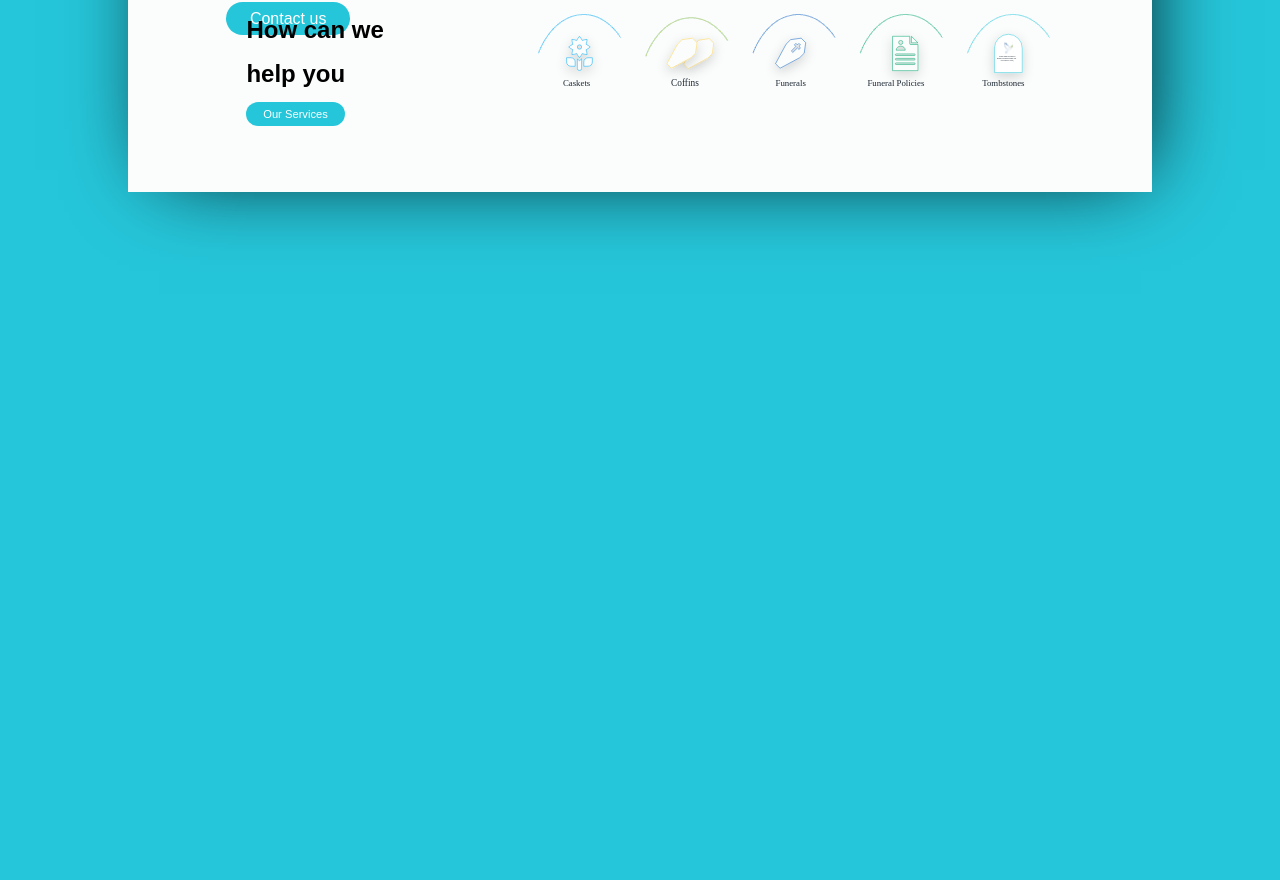
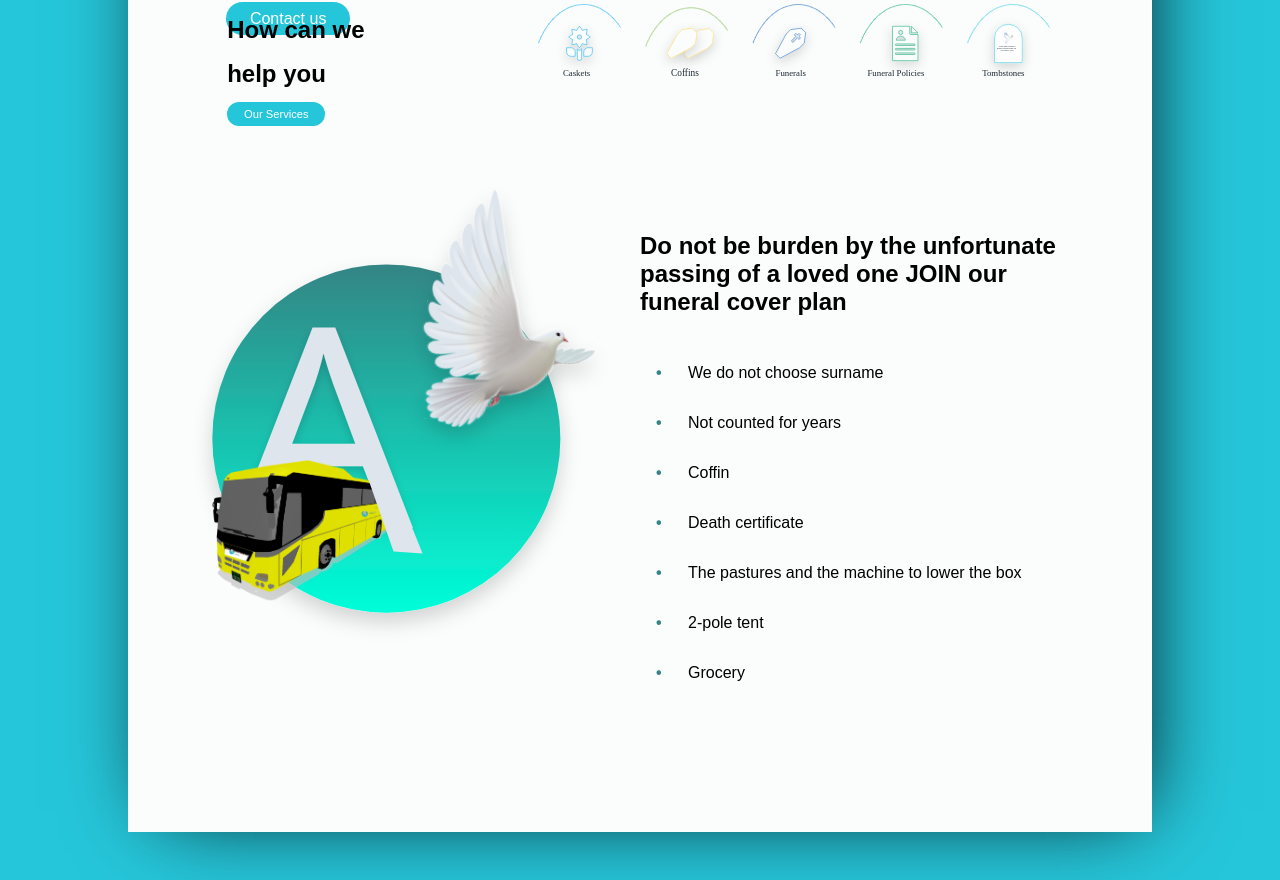
Before and after one commit to Ndu-Systems/abasha-funeral-home, an Angular app: page / in a window 1280 px wide. Shown: the part 488-1368 px from the top of the page. Before the commit the page ends 848 px from the top, so only its background shows below. Built offline with nearby package versions, Linux system fonts and the light colour scheme; a web font is replaced by a local one.

Commit message:
our benefits done

```diff
--- a/src/app/app.component.html
+++ b/src/app/app.component.html
@@ -3,11 +3,13 @@
   <section>
     <app-nav-bar></app-nav-bar>
   </section>
-
   <section>
     <app-home-page></app-home-page>
   </section>
-
   <section>
+      <app-help-you></app-help-you>
+  </section>
+  <section>
+      <app-benefits></app-benefits>
   </section>
 </div>
--- a/src/app/app.component.scss
+++ b/src/app/app.component.scss
@@ -21,6 +21,9 @@
 
     section:nth-child(3){
         height: 20vh;
+    }
 
+    section:nth-child(4){
+        height: 80vh;
     }
 }
--- a/src/app/app.routing.ts
+++ b/src/app/app.routing.ts
@@ -3,13 +3,15 @@ import { NgModule } from '@angular/core';
 import { NavBarComponent } from './nav-bar';
 import { HomePageComponent } from './home-page';
 import { HelpYouComponent } from './home-page/help-you';
+import { BenefitsComponent } from './home-page/benefits';
 
 const routes: Routes = [];
 
 export const declarations = [
   NavBarComponent,
   HomePageComponent,
-  HelpYouComponent
+  HelpYouComponent,
+  BenefitsComponent
 ];
 
 @NgModule({
--- /dev/null
+++ b/src/app/home-page/benefits/benefits.component.html
@@ -0,0 +1,30 @@
+<div class="benefits-main">
+  <div class="our-benefits">
+    <h1>
+        Do not be burden by the unfortunate passing of a loved one JOIN our funeral cover plan
+    </h1>
+    <ul>
+      <li>
+        <a href="#">We do not choose surname</a>
+      </li>
+      <li>
+        <a href="#">Not counted for years</a>
+      </li>
+      <li>
+        <a href="#">Coffin</a>
+      </li>
+      <li>
+        <a href="#">Death certificate</a>
+      </li>
+      <li>
+        <a href="#">The pastures and the machine to lower the box</a>
+      </li>
+      <li>
+        <a href="#">2-pole tent</a>
+      </li>
+      <li>
+        <a href="#">Grocery</a>
+      </li>
+    </ul>
+  </div>
+</div>
--- /dev/null
+++ b/src/app/home-page/benefits/benefits.component.scss
@@ -0,0 +1,34 @@
+$top: 10%;
+.benefits-main{
+
+    height: 100%;
+    background-image: url(../../../assets/images/benefit-bg.svg);
+    background-repeat: no-repeat;
+    background-size: 60vh;
+    background-position-x: 10%;
+
+    .our-benefits{
+        top: $top*9;
+        position: absolute;
+        left: 50%;
+        width: 35vw;
+
+        h1{
+            margin-bottom: 2rem;
+        }
+
+        ul{
+            list-style: none;
+
+           li::before {
+                content: "\2022";
+                color: #338584;
+                font-weight: bold;
+                display: inline-block;
+                width: 1em;
+                margin-left: -1em;
+                margin: 1rem;
+              }
+        }
+    }
+}
--- /dev/null
+++ b/src/app/home-page/benefits/benefits.component.ts
@@ -0,0 +1,15 @@
+import { Component, OnInit } from '@angular/core';
+
+@Component({
+  selector: 'app-benefits',
+  templateUrl: './benefits.component.html',
+  styleUrls: ['./benefits.component.scss']
+})
+export class BenefitsComponent implements OnInit {
+
+  constructor() { }
+
+  ngOnInit() {
+  }
+
+}
--- /dev/null
+++ b/src/app/home-page/benefits/index.ts
@@ -0,0 +1 @@
+export * from './benefits.component'
--- a/src/app/home-page/help-you/help-you.component.scss
+++ b/src/app/home-page/help-you/help-you.component.scss
@@ -1,7 +1,7 @@
 $top : 10%;
 
 .help-main{
-
+    top: $top;
     height: 100%;
     background-image: url(../../../assets/images/help-bg.svg);
     background-repeat: no-repeat;
@@ -11,7 +11,7 @@ $top : 10%;
 
     .help-header{
         position: absolute;
-        left: 18%;
+        left: 16.5%;
         h1{
             margin: 1rem;
         }
--- a/src/app/home-page/home-page.component.html
+++ b/src/app/home-page/home-page.component.html
@@ -2,15 +2,10 @@
   <div class="box-header">
     <h1>Welcome To</h1>
     <h1> <span>Abasha Funeral home</span></h1>
-
-   <p>
+    <p>
       is simply dummy text of the printing and typesetting industry.
       Lorem Ipsum has been the industry's standard dummy text ever since the 1500s,
-
-   </p>
-
-
+    </p>
     <a href="#" class="btn primary">Contact us</a>
   </div>
 </div>
-<app-help-you></app-help-you>
```
Also changed, not shown: src/assets/images/benefit-bg.svg (added), src/assets/images/circle.svg (added).
